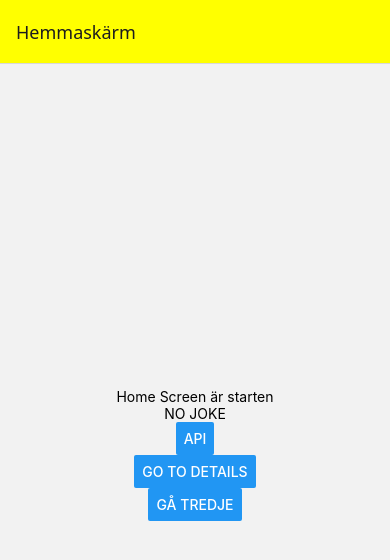
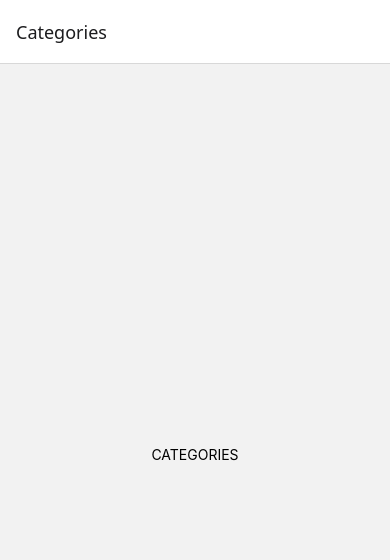
Before and after one commit to billmartensson/pia14RNoct20, a React Native app: screen / in a window 390 px wide. Shown: the top 560 px of the page. Built offline with nearby package versions, Linux system fonts and the light colour scheme.

Commit message:
start screens

```diff
--- a/App.tsx
+++ b/App.tsx
@@ -1,13 +1,19 @@
 import { createStaticNavigation } from '@react-navigation/native';
 import { createNativeStackNavigator } from '@react-navigation/native-stack';
 import * as React from 'react';
+import { CategoriesScreen } from './app/CategoriesScreen';
+import { CategoryDetailScreen } from './app/CategoryDetailScreen';
 import { DetailsScreen } from './app/DetailsScreen';
 import { HomeScreen } from './app/HomeScreen';
+import { RandomScreen } from './app/RandomScreen';
+import { SavedScreen } from './app/SavedScreen';
+import { SearchDetailScreen } from './app/SearchDetailScreen';
+import { SearchScreen } from './app/SearchScreen';
 import { ThirdScreen } from './app/ThirdScreen';
 
 
 const RootStack = createNativeStackNavigator({
-    initialRouteName: 'Home',
+    initialRouteName: 'Categories',
     screens: {
         Home: {
             screen: HomeScreen,
@@ -19,7 +25,13 @@ const RootStack = createNativeStackNavigator({
             },
         },
         Details: DetailsScreen,
-        Third: ThirdScreen
+        Third: ThirdScreen,
+        Categories: CategoriesScreen,
+        CategoryDetail: CategoryDetailScreen,
+        Random: RandomScreen,
+        Search: SearchScreen,
+        SearchDetail: SearchDetailScreen,
+        Saved: SavedScreen,
     },
 });
 
--- /dev/null
+++ b/app/CategoriesScreen.tsx
@@ -0,0 +1,10 @@
+import { Text, View } from "react-native";
+
+
+export function CategoriesScreen() {
+    return (
+        <View style={{ flex: 1, alignItems: 'center', justifyContent: 'center' }}>
+            <Text>CATEGORIES</Text>
+        </View>
+    );
+}
--- /dev/null
+++ b/app/CategoryDetailScreen.tsx
@@ -0,0 +1,10 @@
+import { Text, View } from "react-native";
+
+
+export function CategoryDetailScreen() {
+    return (
+        <View style={{ flex: 1, alignItems: 'center', justifyContent: 'center' }}>
+            <Text>CATEGORY</Text>
+        </View>
+    );
+}
--- /dev/null
+++ b/app/RandomScreen.tsx
@@ -0,0 +1,10 @@
+import { Text, View } from "react-native";
+
+
+export function RandomScreen() {
+    return (
+        <View style={{ flex: 1, alignItems: 'center', justifyContent: 'center' }}>
+            <Text>RANDOM</Text>
+        </View>
+    );
+}
--- /dev/null
+++ b/app/SavedScreen.tsx
@@ -0,0 +1,10 @@
+import { Text, View } from "react-native";
+
+
+export function SavedScreen() {
+    return (
+        <View style={{ flex: 1, alignItems: 'center', justifyContent: 'center' }}>
+            <Text>SAVED</Text>
+        </View>
+    );
+}
--- /dev/null
+++ b/app/SearchDetailScreen.tsx
@@ -0,0 +1,10 @@
+import { Text, View } from "react-native";
+
+
+export function SearchDetailScreen() {
+    return (
+        <View style={{ flex: 1, alignItems: 'center', justifyContent: 'center' }}>
+            <Text>SEARCH DETAIL</Text>
+        </View>
+    );
+}
--- /dev/null
+++ b/app/SearchScreen.tsx
@@ -0,0 +1,10 @@
+import { Text, View } from "react-native";
+
+
+export function SearchScreen() {
+    return (
+        <View style={{ flex: 1, alignItems: 'center', justifyContent: 'center' }}>
+            <Text>SEARCH</Text>
+        </View>
+    );
+}
```
